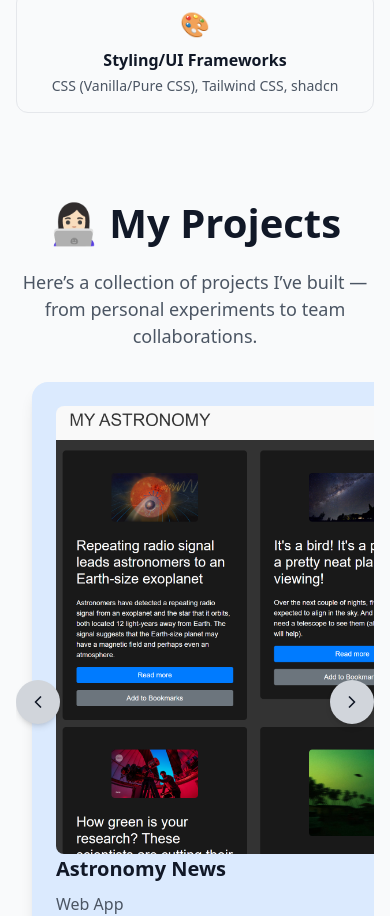
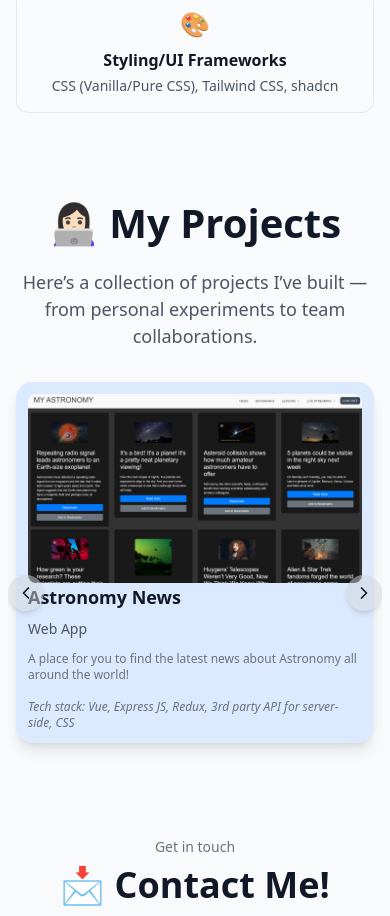
Before and after one commit to lemonadesquash/portfolio, a React (Vite) app: page / in a window 390 px wide. Shown: the part 2098-3014 px from the top of the page. Built offline with nearby package versions, Linux system fonts and the light colour scheme.

Commit message:
style: improve project section responsiveness and dark mode colors

```diff
--- a/src/views/Projects.tsx
+++ b/src/views/Projects.tsx
@@ -14,7 +14,7 @@ interface ProjectProps {
   isDarkMode: boolean;
 }
 
-const Project: React.FC<ProjectProps> = ({}) => {
+const Project: React.FC<ProjectProps> = ({isDarkMode}) => {
   const projects: ProjectItem[] = [
     {
       title: 'Astronomy News',
@@ -79,12 +79,13 @@ const Project: React.FC<ProjectProps> = ({}) => {
 
   return (
     <section id="project" className="pt-0 pb-4 md:py-[3.5rem] relative">
-      <div className="max-w-5xl mx-auto px-[1rem] h-[60rem] my-4">
+      <div className="max-w-5xl mx-auto px-2 sm:px-4 h-auto md:h-[60rem] my-4">
         <div className="text-center mb-[2rem]">
           <h2 className="text-[2.5rem] md:text-[3rem] font-bold">
             👩🏻‍💻 My Projects
           </h2>
-          <p className="text-[1.125rem] text-gray-600 dark:text-gray-400 mt-[1rem]">
+          <p className={`text-[1.125rem] mt-[1rem] ${
+            isDarkMode ? 'text-gray-300' : 'text-gray-600' }`}>
             Here’s a collection of projects I’ve built — from personal
             experiments to team collaborations.
           </p>
@@ -96,21 +97,21 @@ const Project: React.FC<ProjectProps> = ({}) => {
             style={{ transform: `translateX(-${currentIndex * 100}%)` }}
           >
             {projects.map((project, index) => (
-              <div key={index} className="min-w-full px-[1rem] flex-shrink-0">
+              <div key={index} className="w-full min-w-0 shrink-0 px-2 md:px-4">
                 <div
-                  className={`${project.color} p-[1.5rem] rounded-2xl shadow-lg h-[40rem]`}
+                  className={`${project.color} p-3 md:p-[1.5rem] rounded-2xl shadow-lg h-auto md:h-[40rem] mb-4`}
                 >
                   <img
                     src={project.image}
                     alt={project.title}
-                    className="w-full h-[28rem] rounded-[0.5rem] object-fill"
+                    className="block w-full h-auto md:h-[28rem] object-contain md:object-fill rounded-[0.5rem]"
                   />
-                  <h3 className="text-[1.25rem] font-semibold mb-[0.5rem]">
+                  <h3 className="text-lg md:text-[1.25rem] font-semibold mb-2 text-gray-900">
                     {project.title}
                   </h3>
-                  <p className="text-gray-600 mb-[1rem]">{project.category}</p>
-                  <p className="text-sm text-gray-500">{project.description}</p>
-                  <p className="text-sm text-gray-500 mt-[1rem] italic">
+                  <p className="text-sm md:text-base text-gray-600 mb-3">{project.category}</p>
+                  <p className="text-xs md:text-sm text-gray-500">{project.description}</p>
+                  <p className="text-xs md:text-sm text-gray-500 mt-[1rem] italic">
                     {project.tech}
                   </p>
                 </div>
@@ -120,13 +121,13 @@ const Project: React.FC<ProjectProps> = ({}) => {
 
           <button
             onClick={handlePrev}
-            className="absolute left-0 top-1/2 -translate-y-1/2 bg-gray-300 dark:bg-gray-800 p-[0.75rem] rounded-full shadow-md hover:bg-gray-500 dark:hover:bg-gray-700 transition"
+            className="absolute left-0 top-1/2 -translate-y-1/2 bg-gray-300/50 dark:bg-gray-800/50 p-2 md:p-3 rounded-full shadow-md active:bg-gray-400 dark:active:bg-gray-700 transition"
           >
             <ChevronLeft size={20} />
           </button>
           <button
             onClick={handleNext}
-            className="absolute right-0 top-1/2 -translate-y-1/2 bg-gray-300 dark:bg-gray-800 p-[0.75rem] rounded-full shadow-md hover:bg-gray-500 dark:hover:bg-gray-700 transition"
+            className="absolute right-0 top-1/2 -translate-y-1/2 bg-gray-300/50 dark:bg-gray-800/50 p-2 md:p-3 rounded-full shadow-md active:bg-gray-400 dark:active:bg-gray-700 transition"
           >
             <ChevronRight size={20} />
           </button>
```
